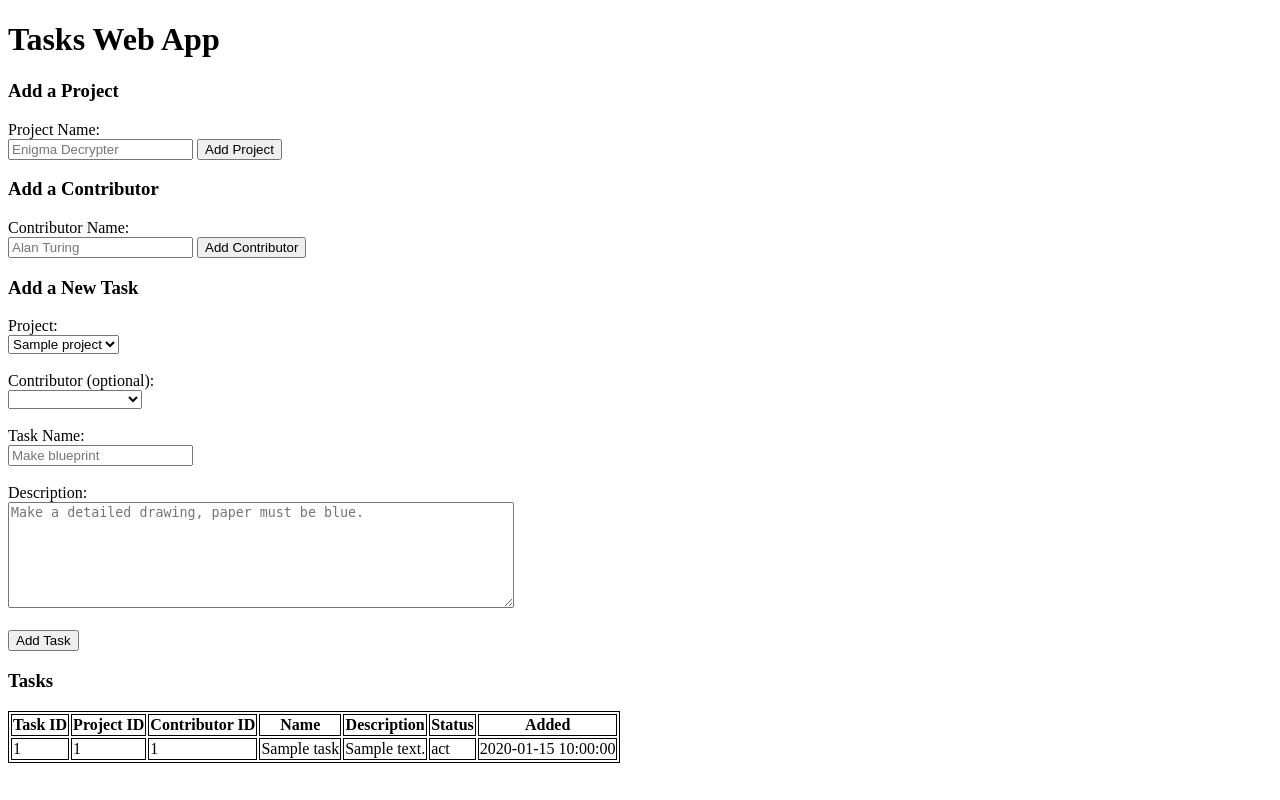
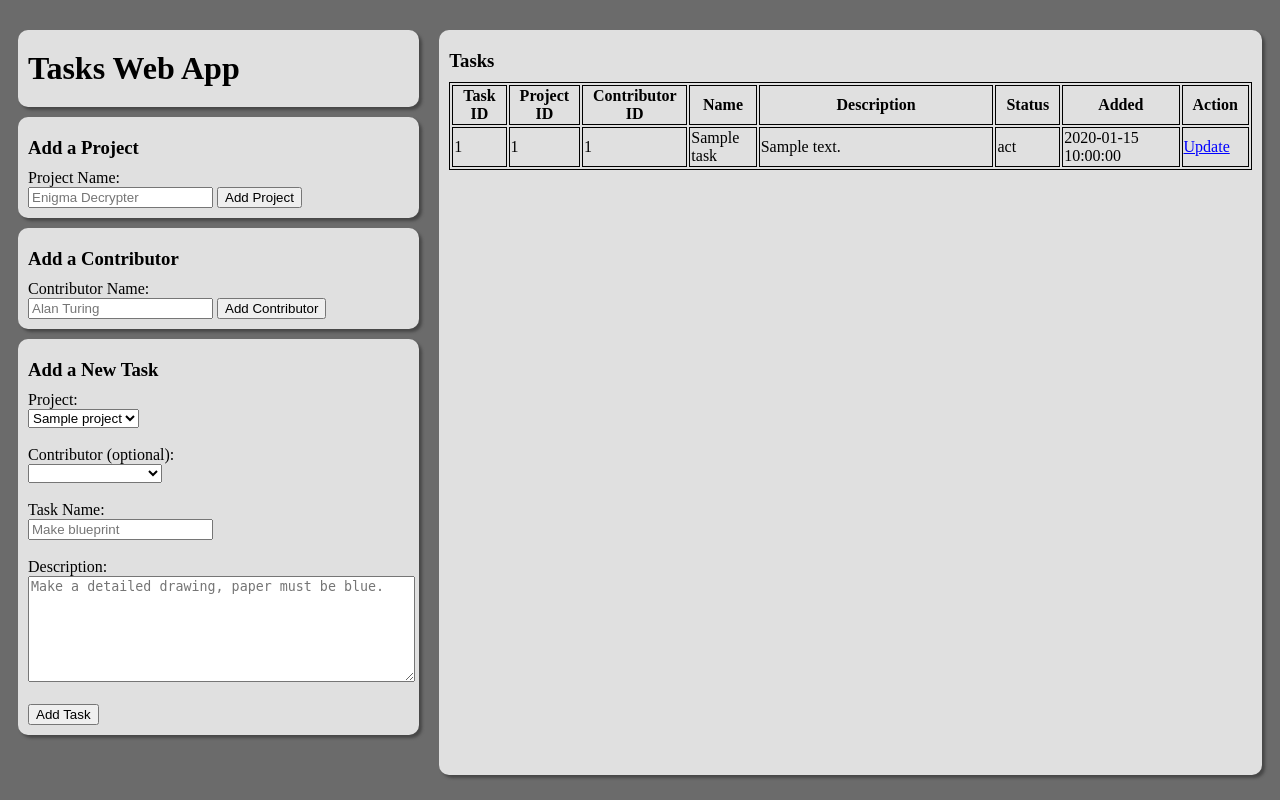
Before and after one commit to julianbbunch/TasksWebApp, a PHP site: page / in a window 1280 px wide. Run offline with PHP 8.4, Linux system fonts and the light colour scheme; tables that the repository leaves empty hold one stand-in row (values such as "Sample post"); data that the repository does not hold is empty.

Commit message:
Need to eat

```diff
--- a/index.php
+++ b/index.php
@@ -17,22 +17,32 @@ Date:    06/22/2021
     </head>
 
     <body>
+        <div class="content">
+            <div class="row">
+                <div class="col-4">
+                    <div class="box">
                         <h1>Tasks Web App</h1>
+                    </div>
 
+                    <div class="box">
                         <h3>Add a Project</h3>
                         <form action="/WestromSoftware/config.php">
                             <label for="project-name">Project Name:</label><br>
                             <input type="text" id="project-name" name="project-name" placeholder="Enigma Decrypter">
                             <input type="submit" value="Add Project">
                         </form>
+                    </div>
 
+                    <div class="box">
                         <h3>Add a Contributor</h3>
                         <form action="/WestromSoftware/config.php">
                             <label for="contributor-name">Contributor Name:</label><br>
                             <input type="text" id="contributor-name" name="contributor-name" placeholder="Alan Turing">
                             <input type="submit" value="Add Contributor">
                         </form>
+                    </div>
 
+                    <div class="box">
                         <h3>Add a New Task</h3>
                         <form action="/WestromSoftware/config.php">
                             <label for="task-project">Project:</label><br>
@@ -66,17 +76,21 @@ Date:    06/22/2021
                             <textarea type="text" id="task-desc" name="task-desc" placeholder="Make a detailed drawing, paper must be blue. "></textarea><br><br>
                             <input type="submit" value="Add Task">
                         </form>
-
+                    </div>
+                </div>
+                <div class="col-8">
+                    <div class="box" id="tasks">
                         <h3>Tasks</h3>
                         <table>
                             <tr>
                                 <th>Task ID</th>
                                 <th>Project ID</th>
                                 <th>Contributor ID</th>
-                <th>Name</th>
-                <th>Description</th>
+                                <th id="table-col-name">Name</th>
+                                <th id="table-col-description">Description</th>
                                 <th>Status</th>
-                <th>Added</th>
+                                <th id="table-col-date">Added</th>
+                                <th>Action</th>
                             </tr>
                             <?php
                                 $result = query('SELECT * FROM Tasks;');
@@ -98,11 +112,16 @@ Date:    06/22/2021
                                     <td>$tname</td>
                                     <td>$tdesc</td>
                                     <td>$tstatus</td>
-                    <td>$tdate</td></tr>
+                                    <td>$tdate</td>
+                                    <td><a href="/WestromSoftware/update.php?tid=$tid">Update</a></td></tr>
                                     EOF;
                                 }
                             ?>
                         </table>
+                    </div>
+                </div>
+            </div>
+        </div>
 
 
     </body>
--- a/styles.css
+++ b/styles.css
@@ -2,7 +2,79 @@ table, th, td {
     border: 1px solid black;
 }
 
+th {
+    padding-left: 10px;
+    padding-right: 10px;
+}
+
+h1, h2, h3 {
+    margin: 10px 0px 10px 0px;
+}
+
+a, a:hover, a:visited, a:active {
+    color: blue;
+}
+
 textarea {
-    width: 500px;
+    width: 100%;
+    max-width: 500px;
     height: 100px;
 }
+
+body {
+    background-color: rgb(107, 107, 107);
+}
+
+.content {
+    color: rgb(0, 0, 0);
+}
+
+.box {
+    border-radius: 10px;
+    background-color: rgb(224, 224, 224);
+    padding: 10px 10px 10px 10px;
+    margin: 10px 10px 10px 10px;
+    box-shadow: 3px 3px 3px #474747;
+}
+
+#tasks {
+    height: 100%;
+}
+
+#table-col-name {
+    width: 150px;
+}
+
+#table-col-description {
+    width: 30%;
+}
+
+#table-col-date {
+    width: 15%;
+}
+
+.row {
+    display: flex;
+    width: 100%;
+    margin-top: 20px;
+    margin-bottom: 20px;
+}
+
+.row::after {
+    display: block;
+    clear: both;
+    content: "";
+}
+
+.col-1 {width: 8.33%;}
+.col-2 {width: 16.66%;}
+.col-3 {width: 25%;}
+.col-4 {width: 33.33%;}
+.col-5 {width: 41.66%;}
+.col-6 {width: 50%;}
+.col-7 {width: 58.33%;}
+.col-8 {width: 66.66%;}
+.col-9 {width: 75%;}
+.col-10 {width: 83.33%;}
+.col-11 {width: 91.66%;}
+.col-12 {width: 100%;}
```
Also changed, not shown: update.php (added, +57 -0 lines). Lines whose indentation alone changed are shown as unchanged.
